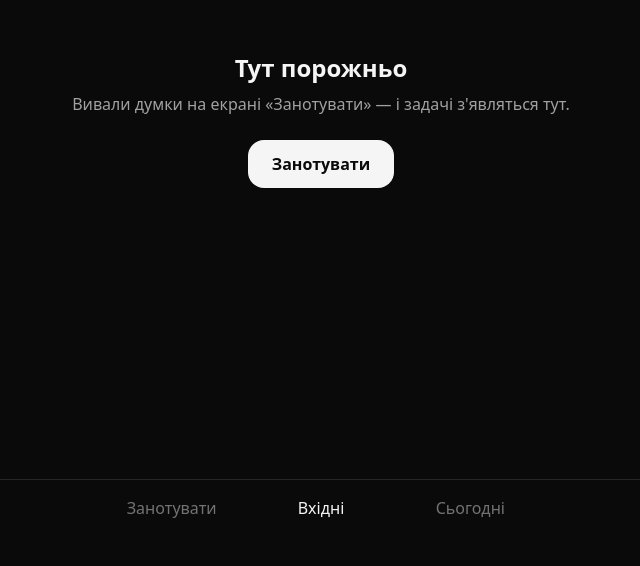
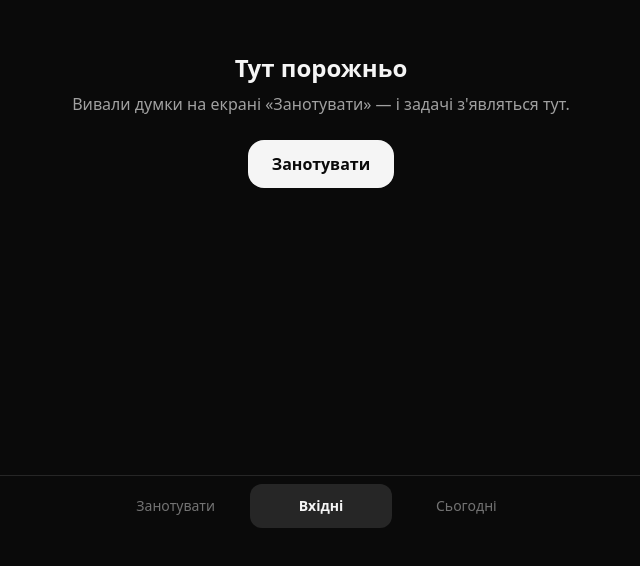
Before and after one commit to YK1999-Yulia/ai-planner, a Next.js app: page /inbox in a window 1280 px wide. Shown: the part 264-830 px from the top of the page, without its empty margins (319-959 px from the left). Built offline with nearby package versions, Linux system fonts and the light colour scheme.

Commit message:
Bottom nav: more prominent active tab
Active tab now gets a filled pill background instead of just a
lighter text color, with a smooth color transition. Safe-area
bottom padding was already in place from Stage 2.

```diff
--- a/src/components/BottomNav.tsx
+++ b/src/components/BottomNav.tsx
@@ -14,15 +14,17 @@ export function BottomNav() {
 
   return (
     <nav className="fixed inset-x-0 bottom-0 z-10 border-t border-neutral-800 bg-neutral-950 pb-[env(safe-area-inset-bottom)]">
-      <div className="mx-auto flex max-w-md">
+      <div className="mx-auto flex max-w-md gap-1 p-2">
         {TABS.map((tab) => {
           const active = pathname === tab.href;
           return (
             <Link
               key={tab.href}
               href={tab.href}
-              className={`flex-1 py-4 text-center text-base font-medium ${
-                active ? "text-neutral-100" : "text-neutral-500"
+              className={`flex-1 rounded-xl py-3 text-center text-sm transition-colors duration-150 ${
+                active
+                  ? "bg-neutral-800 font-semibold text-neutral-100"
+                  : "font-medium text-neutral-500"
               }`}
             >
               {tab.label}
```
